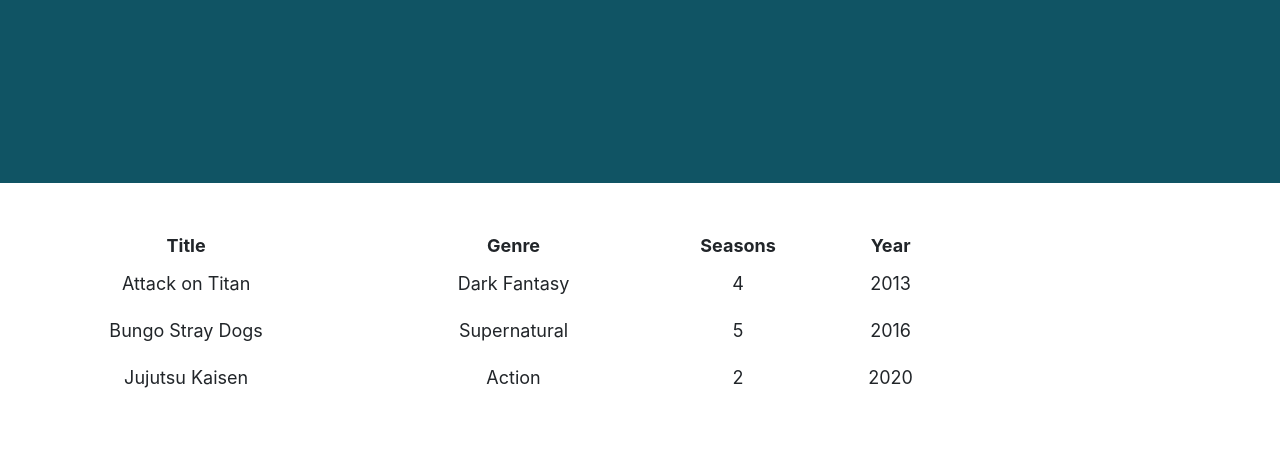
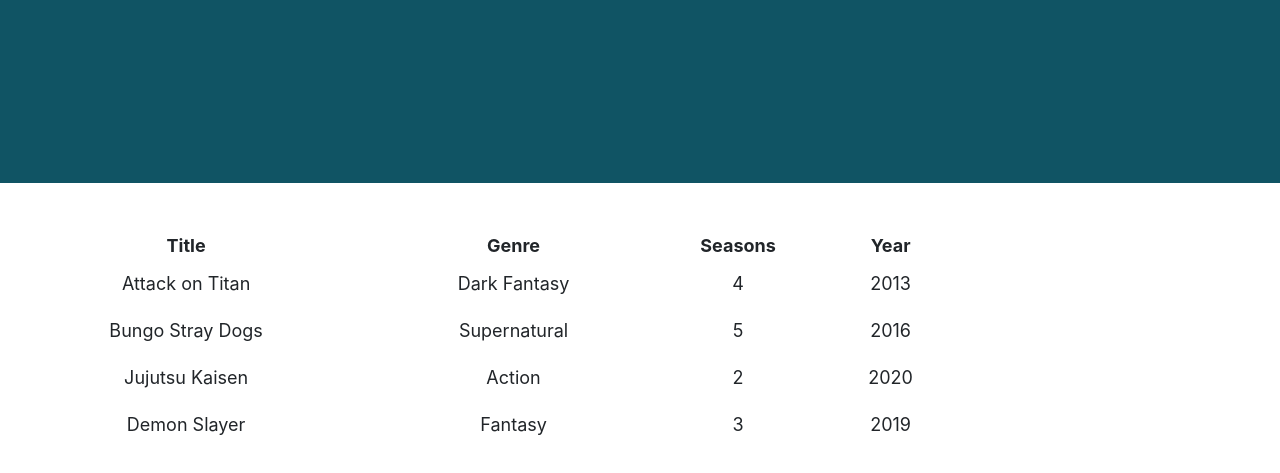
Before and after one commit to prajaktapandit7/prajaktapandit7.github.io, a plain HTML site: page list.html in a window 1280 px wide. Shown: the part 273-746 px from the top of the page. Drawn offline with Linux system fonts and the light colour scheme.

Commit message:
updated html and json

```diff
--- a/list_data.json
+++ b/list_data.json
@@ -17,6 +17,12 @@
 			"Genre": "Action",
 			"Seasons": "2",
 			"Year": "2020"
+		},
+		{
+			"Title": "Demon Slayer",
+			"Genre": "Fantasy",
+			"Seasons": "3",
+			"Year": "2019"
 		}
 	]
 }
```
Also changed, not shown: index.html (+2 -1 lines).
